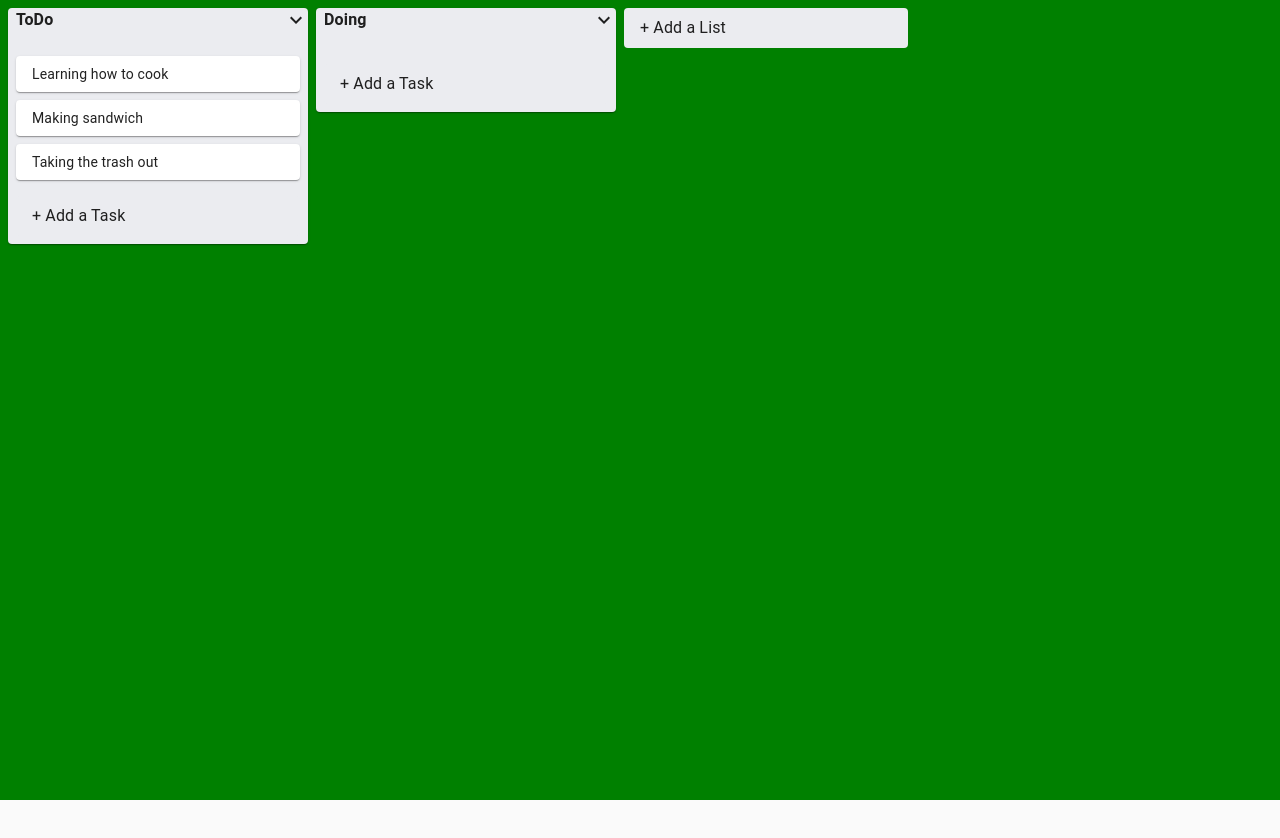
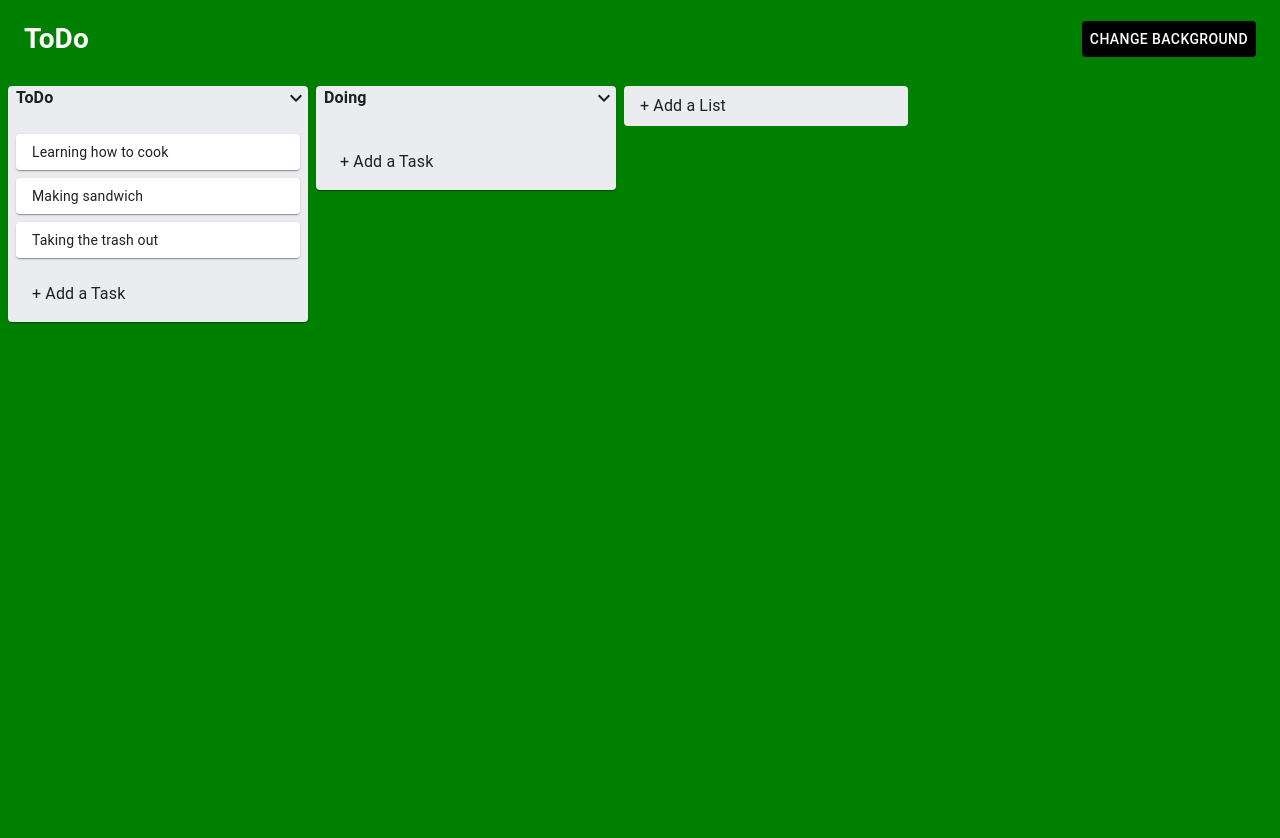
Before and after one commit to rexiah23/frontend-taskmanager, a React (Create React App) app: page / in a window 1280 px wide. Shown: the top 838 px of the page. Before the commit the page ends 800 px from the top, so only its background shows below. Built offline with nearby package versions, Linux system fonts and the light colour scheme.

Commit message:
feat|create topbar that displays title and a button to change background

```diff
--- a/src/App.js
+++ b/src/App.js
@@ -1,9 +1,19 @@
 import React from 'react';
 import Main from './components/Main';
+import TopBar from './components/Bars/TopBar';
+import { makeStyles } from '@material-ui/core/styles';
+
+const useStyles = makeStyles(theme => ({
+  root: {
+    backgroundColor:'green'
+  },
+}));
 
 export default function App() {
+  const classes = useStyles();
   return (
-    <div>
+    <div className={classes.root}>
+      <TopBar/>
       <Main/>
     </div>
   );
--- /dev/null
+++ b/src/components/Bars/TopBar.js
@@ -0,0 +1,33 @@
+import React from 'react';
+import { AppBar, Button, Toolbar } from '@material-ui/core';
+import { makeStyles } from '@material-ui/core/styles';
+
+const useStyles = makeStyles(theme => ({
+  AppBar: {
+    background:'None'
+  },
+  title: {
+    flexGrow: 1
+  },
+  button: {
+    color:"#fff",
+    backgroundColor: "#000"
+  }
+}));
+
+const TopBar = props => {
+  const classes = useStyles();
+
+  return (
+    <div>
+      <AppBar position="static" className={classes.AppBar} elevation={0}>
+        <Toolbar>
+          <h1 className={classes.title}>ToDo</h1>
+          <Button className={classes.button}>Change Background</Button>
+        </Toolbar>
+      </AppBar>
+    </div>
+  );
+};
+
+export default TopBar;
--- a/src/components/Main.js
+++ b/src/components/Main.js
@@ -1,15 +1,14 @@
 import { useContext } from 'react';
-import TaskList from './Tasks/TaskList/TaskList';
+import TaskList from './Tasks/TaskList';
 import { AllTasksContext } from '../providers/AllTasksContext';
 import {makeStyles} from "@material-ui/core/styles";
-import TaskInputContainer from './Tasks/TaskInput/TaskInputContainer';
+import TaskInputContainer from './Tasks/TaskInputContainer';
 import { DragDropContext, Droppable } from 'react-beautiful-dnd';
 
 const useStyle = makeStyles(theme => ({
   root: {
     display: 'flex',
     minHeight: '100vh',
-    background: 'green',
     width: '100%',
     overflowY: 'auto'
   }
--- a/src/components/Tasks/TaskInput/TaskInputCard.jsx
+++ b/src/components/Tasks/TaskInputCard.jsx
@@ -2,7 +2,7 @@ import React, { useContext, useState } from 'react';
 import { Paper, InputBase, Button, IconButton } from '@material-ui/core';
 import { makeStyles } from "@material-ui/core/styles";
 import ClearIcon from "@material-ui/icons/Clear";
-import { AllTasksContext } from '../../../providers/AllTasksContext';
+import { AllTasksContext } from '../../providers/AllTasksContext';
 
 const useStyle = makeStyles((theme) => ({
   taskInputCard: {
--- a/src/components/Tasks/TaskList/TaskList.jsx
+++ b/src/components/Tasks/TaskList.jsx
@@ -2,8 +2,8 @@ import React from 'react';
 import { Paper, CssBaseline } from '@material-ui/core';
 import { makeStyles } from "@material-ui/core/styles";
 import TaskListTitle from './TaskListTitle';
-import TaskCard from '../TaskCard';
-import TaskInputContainer from '../TaskInput/TaskInputContainer';
+import TaskCard from './TaskCard';
+import TaskInputContainer from './TaskInputContainer';
 import { Droppable, Draggable } from 'react-beautiful-dnd';
 
 const useStyle = makeStyles((theme) => ({
--- a/src/components/Tasks/TaskList/TaskListTitle.jsx
+++ b/src/components/Tasks/TaskListTitle.jsx
@@ -2,7 +2,7 @@ import React, { useContext, useState } from 'react';
 import { InputBase, Typography } from '@material-ui/core';
 import { makeStyles } from "@material-ui/core/styles";
 import ExpandMoreIcon from '@mui/icons-material/ExpandMore';
-import { AllTasksContext } from '../../../providers/AllTasksContext';
+import { AllTasksContext } from '../../providers/AllTasksContext';
 
 const TaskListTitle = ({ title, listId }) => {
   const [editing, setEditing] = useState(false);
```
Also changed, not shown: src/components/NavBar/NavBar.js (deleted), src/components/Tasks/TaskInputContainer.jsx (renamed from src/components/Tasks/TaskInput/TaskInputContainer.jsx).
